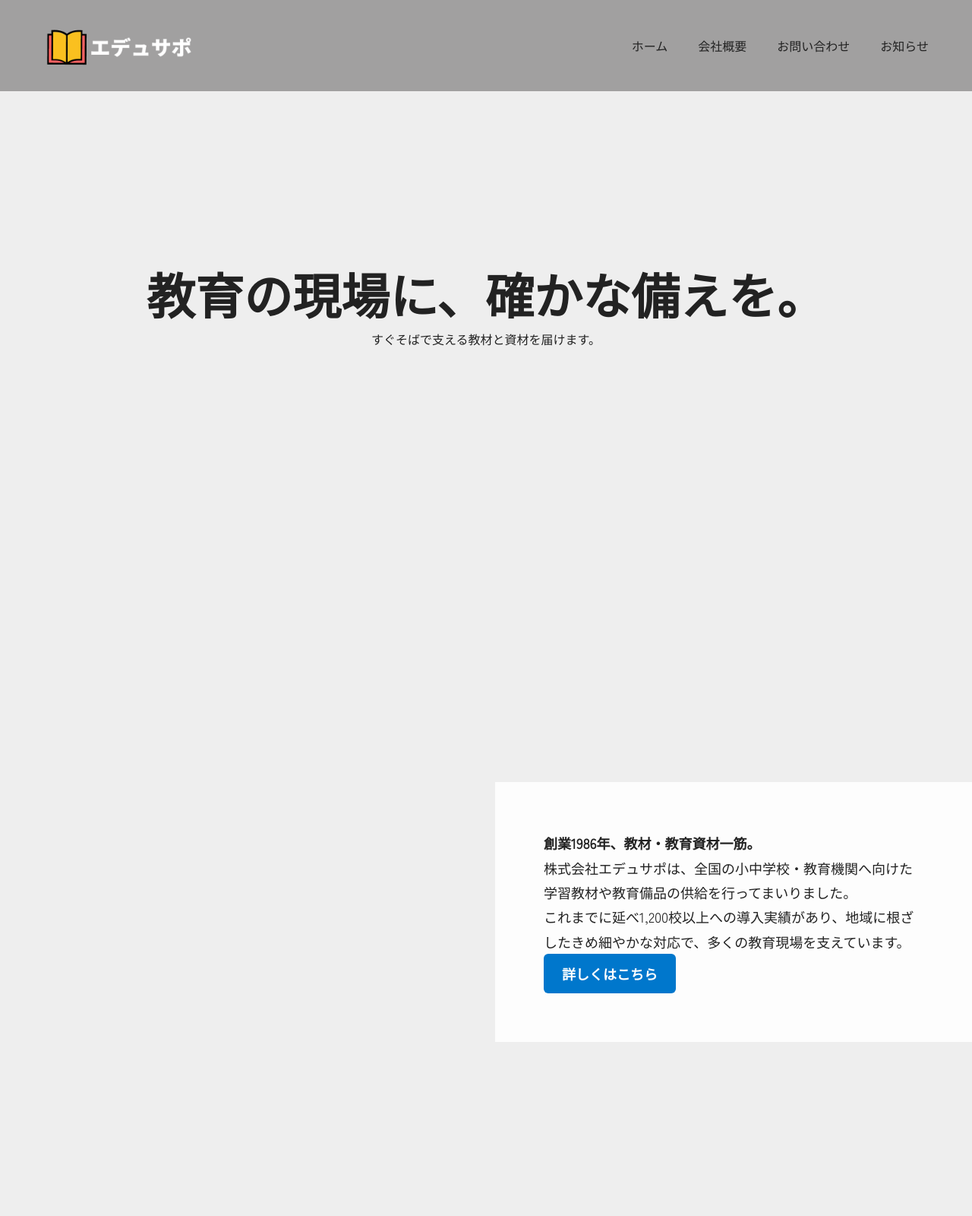
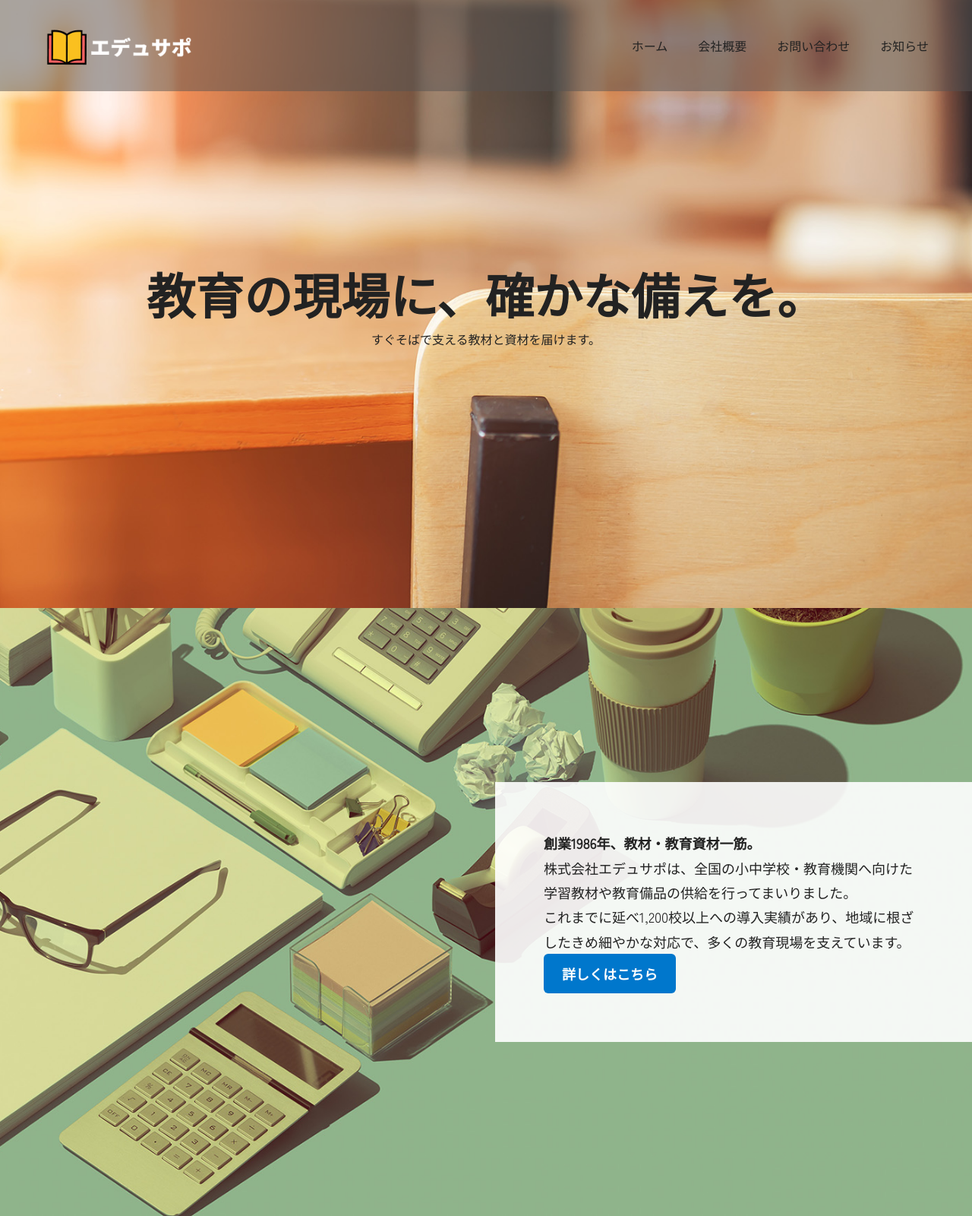
Before and after one commit to sirotume-tokki/aaa2, a plain HTML site: page index.html in a window 1280 px wide. Shown: the top 1600 px of the page at 76% size. Drawn offline with Linux system fonts and the light colour scheme; a web font is replaced by a local one.

Commit message:
Update style.css

```diff
--- a/style.css
+++ b/style.css
@@ -54,7 +54,7 @@ header {
   }
 .hero {
     height: 100vh;
-    background-image: url('images/hero1.jpg');
+    background-image: url('hero1.jpg');
     background-size: cover;
     background-position: center;
     display: flex;
@@ -70,7 +70,7 @@ nav ul{
 }
 .intro {
   height: 100vh;
-  background-image: url('images/intro.jpg');
+  background-image: url('intro.jpg');
   background-size: cover;
   background-position: center;
   display: flex;
```
